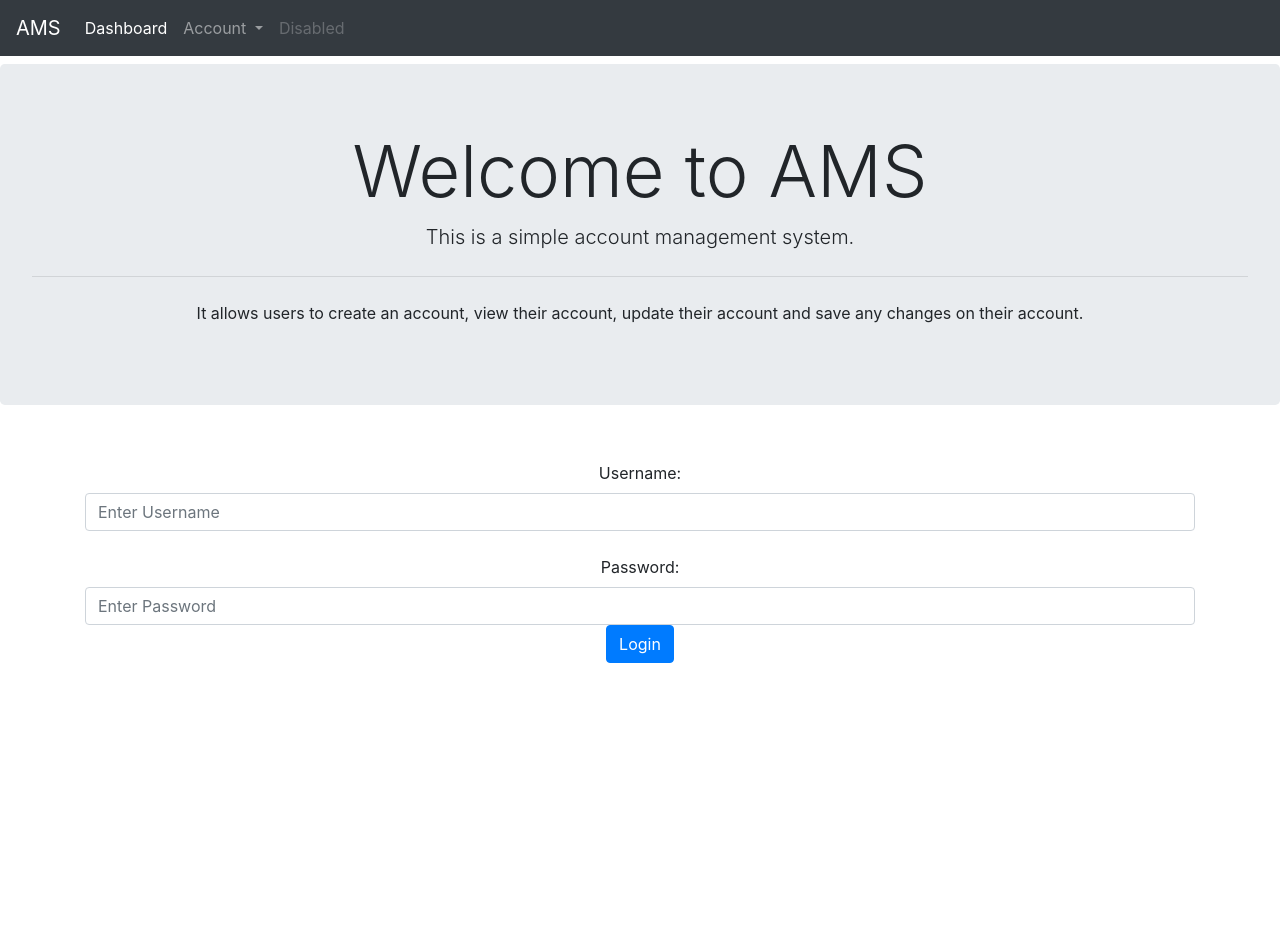
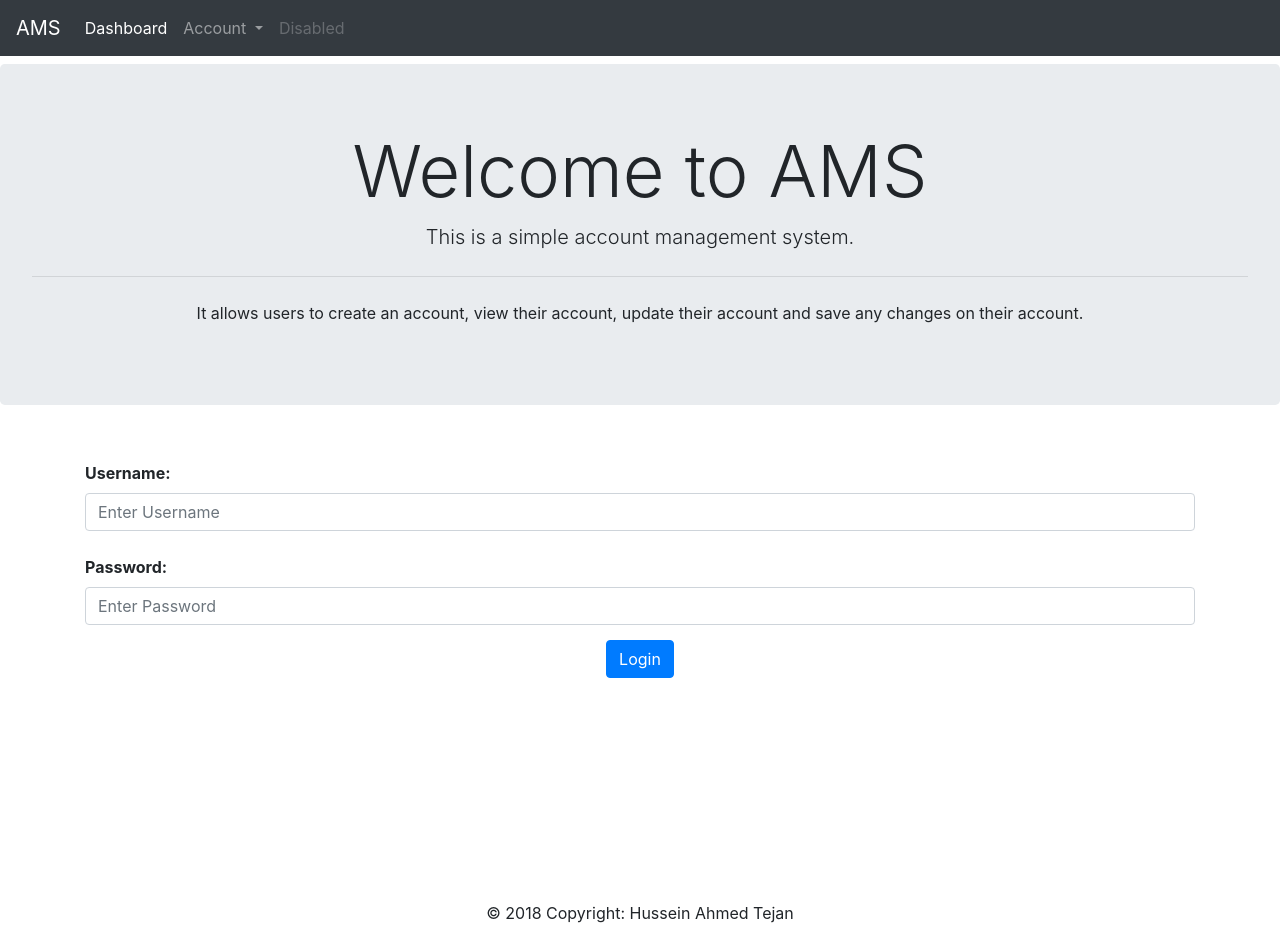
Before and after one commit to tejanhu/QaAMS, a React (Create React App) app in the folder spring-and-react-AMS/frontend/: page / in a window 1280 px wide. Before the commit the page ends 800 px from the top, so only its background shows below. Built offline with nearby package versions, Linux system fonts and the light colour scheme.

Commit message:
added footer

```diff
--- a/spring-and-react-AMS/frontend/src/App.css
+++ b/spring-and-react-AMS/frontend/src/App.css
@@ -22,6 +22,15 @@
   font-size: large;
 }
 
+.cred{
+  float: left;
+  font-weight: bold;
+}
+
+#login-btn{
+  margin: 15px;
+}
+
 
 
 @keyframes App-logo-spin {
--- a/spring-and-react-AMS/frontend/src/App.js
+++ b/spring-and-react-AMS/frontend/src/App.js
@@ -3,6 +3,7 @@ import { BrowserRouter as Router, Route, Link } from "react-router-dom";
 import logo from './logo.svg';
 import './App.css';
 import { Navbar } from 'react-bootstrap';
+import { Footer } from 'react-bootstrap';
 import { Jumbotron } from 'react-bootstrap';
 import Main from './components/main';
 // import FontAwesome from 'react-fontawesome';
@@ -60,6 +61,50 @@ render(){
          <Main>
        </Main>
       </div>
+      <div>
+      {/* <!-- Footer --> */}
+<footer class="page-footer font-small cyan darken-3 mt-4">
+
+    {/* <!-- Footer Elements --> */}
+    <div class="container">
+
+      {/* <!-- Grid row--> */}
+      <div class="row">
+
+        {/* <!-- Grid column --> */}
+        <div class="col-md-12 py-5">
+          <div class="mb-5 flex-center">
+
+            {/* <!-- Github --> */}
+            <a class="github-ic">
+              <i class="fa fa-github fa-lg white-text mr-md-5 mr-3 fa-2x"> </i>
+            </a>
+            {/* <!-- Bitbucket --> */}
+               <a class="bitb-ic">
+              <i class="fa fa-bitbucket fa-lg white-text mr-md-5 mr-3 fa-2x"> </i>
+            </a>
+            {/* <!--Linkedin --> */}
+            <a class="li-ic">
+              <i class="fa fa-linkedin fa-lg white-text mr-md-5 mr-3 fa-2x"> </i>
+            </a>
+          </div>
+        </div>
+        {/* <!-- Grid column --> */}
+
+      </div>
+      {/* <!-- Grid row--> */}
+
+    </div>
+    {/* <!-- Footer Elements --> */}
+
+    {/* <!-- Copyright --> */}
+    <div class="footer-copyright text-center py-3">© 2018 Copyright: Hussein Ahmed Tejan
+    </div>
+    {/* <!-- Copyright --> */}
+
+  </footer>
+  {/* <!-- Footer --> */}
+    </div>
     </div>
   )
 }
--- a/spring-and-react-AMS/frontend/src/components/home.js
+++ b/spring-and-react-AMS/frontend/src/components/home.js
@@ -6,11 +6,11 @@ class Home extends Component{
 
                 <form ref="userForm">
                         <div class="container">
-                            <label for="uname"><br/>Username:<br/></label>
+                            <label for="uname" className="cred"><br/>Username:<br/></label>
                             <input type="text" class="form-control" id="uname" ref="uname" placeholder="Enter Username" required/>
-                            <label for="psw"><br/>Password:<br/></label>
+                            <label for="psw" className="cred"><br/>Password:<br/></label>
                             <input type="password" class="form-control" id="psw" ref="psw" placeholder="Enter Password" required/>
-                            <button type="submit" class="btn btn-primary" role="button" id="login-btn" onClick={this.addAccount}>Login</button>
+                            <button type="submit" class="btn btn-primary" role="button" id="login-btn" onClick={this.viewDashboard}>Login</button>
                          </div>
                 </form>
 
```
